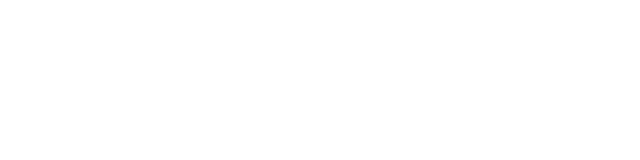
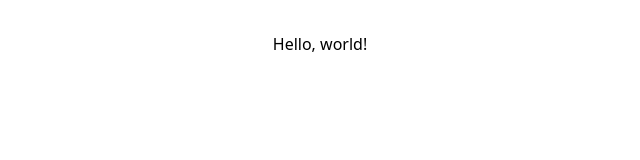
Before and after one commit to maxecution/DRW-helper, a React (Vite) app: page /DRW-helper/level-up-calc in a window 1280 px wide. Before the commit this address had no page. Shown: the top 160 px of the page, without its empty margins (320-960 px from the left). Built offline with nearby package versions, Linux system fonts and the light colour scheme.

Commit message:
testing github page works

```diff
--- a/src/App.jsx
+++ b/src/App.jsx
@@ -1,12 +1,14 @@
 import { BrowserRouter as Router, Route, Routes as Switch } from "react-router-dom";
+import "./App.css";
 import ConstructionPage from "./pages/constructionPage/ConstructionPage";
-import "./App.css";
+import HelloWorld from "./pages/levelUpPage/HelloWorld";
 
 function App() {
   return (
     <Router basename='/DRW-helper'>
       <Switch>
         <Route path='/construction-planner' element={<ConstructionPage />} />
+        <Route path='/level-up-calc' element={<HelloWorld />} />
       </Switch>
     </Router>
   );
--- /dev/null
+++ b/src/pages/levelUpPage/HelloWorld.jsx
@@ -0,0 +1,9 @@
+function HelloWorld() {
+  return (
+    <div>
+      <h1>Hello, world!</h1>
+    </div>
+  );
+}
+
+export default HelloWorld;
```
